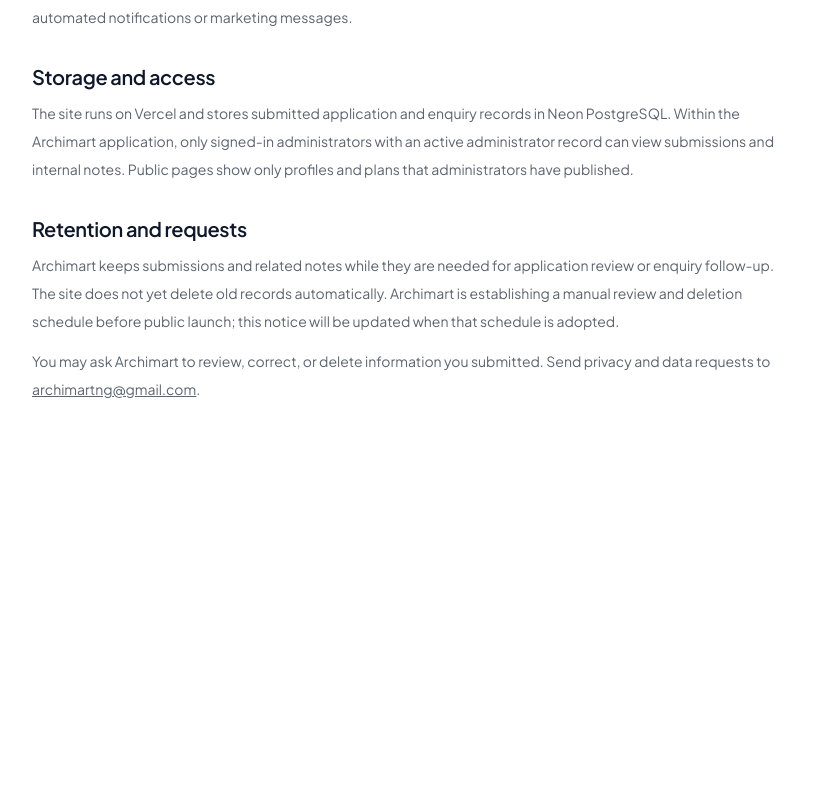
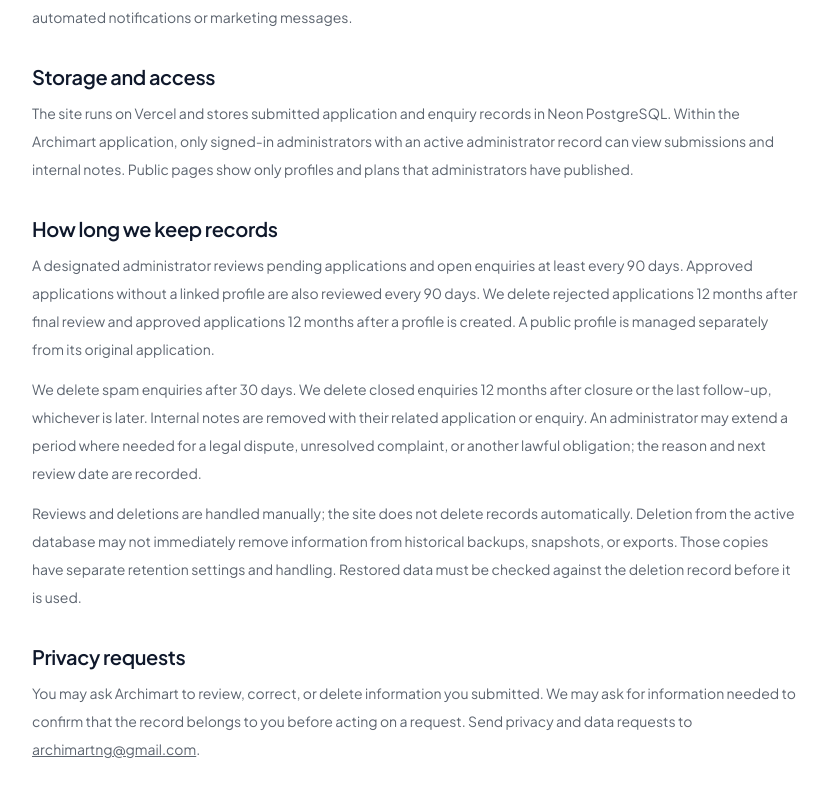
Before and after one commit to ebokes/archimartng-v1, a Next.js app: page /privacy in a window 1280 px wide. Shown: the part 737-1534 px from the top of the page, without its empty margins (224-1053 px from the left). Before the commit the page ends 1180 px from the top, so only its background shows below. Built offline with nearby package versions, Linux system fonts and the light colour scheme; no server answers.

Commit message:
feat: update privacy notice and retention policy; document manual deletion procedure

```diff
--- a/src/app/privacy/page.tsx
+++ b/src/app/privacy/page.tsx
@@ -18,7 +18,7 @@ export default function PrivacyPage() {
           <h1 className="text-3xl font-semibold text-foreground">
             Privacy notice
           </h1>
-          <p className="mt-3">Updated 10 November 2026</p>
+          <p className="mt-3">Updated 12 November 2026</p>
           <p className="mt-4">
             Archimart is an admin-managed architecture marketplace. This notice
             explains how the site handles information sent through its
@@ -83,18 +83,43 @@ export default function PrivacyPage() {
 
         <section>
           <h2 className="text-xl font-semibold text-foreground">
-            Retention and requests
+            How long we keep records
           </h2>
           <p className="mt-2">
-            Archimart keeps submissions and related notes while they are needed
-            for application review or enquiry follow-up. The site does not yet
-            delete old records automatically. Archimart is establishing a manual
-            review and deletion schedule before public launch; this notice will
-            be updated when that schedule is adopted.
+            A designated administrator reviews pending applications and open
+            enquiries at least every 90 days. Approved applications without a
+            linked profile are also reviewed every 90 days. We delete rejected
+            applications 12 months after final review and approved applications
+            12 months after a profile is created. A public profile is managed
+            separately from its original application.
           </p>
           <p className="mt-3">
+            We delete spam enquiries after 30 days. We delete closed enquiries
+            12 months after closure or the last follow-up, whichever is later.
+            Internal notes are removed with their related application or
+            enquiry. An administrator may extend a period where needed for a
+            legal dispute, unresolved complaint, or another lawful obligation;
+            the reason and next review date are recorded.
+          </p>
+          <p className="mt-3">
+            Reviews and deletions are handled manually; the site does not delete
+            records automatically. Deletion from the active database may not
+            immediately remove information from historical backups, snapshots,
+            or exports. Those copies have separate retention settings and
+            handling. Restored data must be checked against the deletion record
+            before it is used.
+          </p>
+        </section>
+
+        <section>
+          <h2 className="text-xl font-semibold text-foreground">
+            Privacy requests
+          </h2>
+          <p className="mt-2">
             You may ask Archimart to review, correct, or delete information you
-            submitted. Send privacy and data requests to{' '}
+            submitted. We may ask for information needed to confirm that the
+            record belongs to you before acting on a request. Send privacy and
+            data requests to{' '}
             <a
               href="mailto:archimartng@gmail.com"
               className="underline hover:text-foreground"
```
Also changed, not shown: 2 other files (tests, documents, lock files or other folders).
